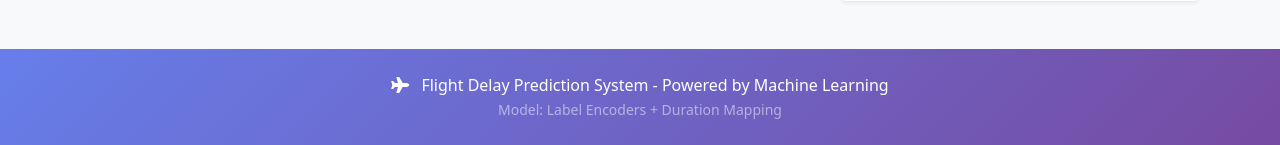
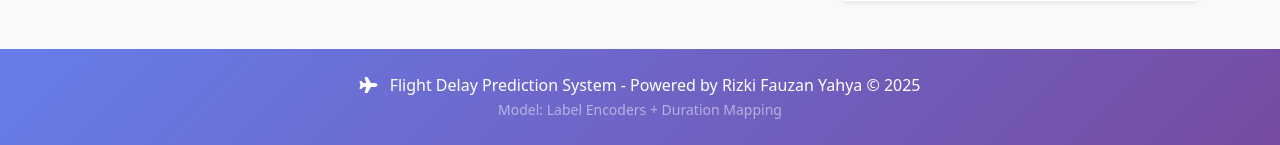
Before and after one commit to rizkify38/PrediksiKedatanganPenerbangan, a Flask app: page /predict in a window 1280 px wide. Shown: the part 696-841 px from the top of the page. Run offline with Flask 3, Linux system fonts and the light colour scheme; parts of the project's set-up code (start-up, migrations or seed data) failed here and were passed over.

Commit message:
Update prediksi.html

```diff
--- a/templates/prediksi.html
+++ b/templates/prediksi.html
@@ -422,7 +422,7 @@
         <div class="container text-center">
             <p class="mb-0">
                 <i class="fas fa-plane me-2"></i>
-                Flight Delay Prediction System - Powered by Machine Learning
+                Flight Delay Prediction System - Powered by Rizki Fauzan Yahya &copy; 2025
             </p>
             <small class="text-white-50">Model: Label Encoders + Duration Mapping</small>
         </div>
```
